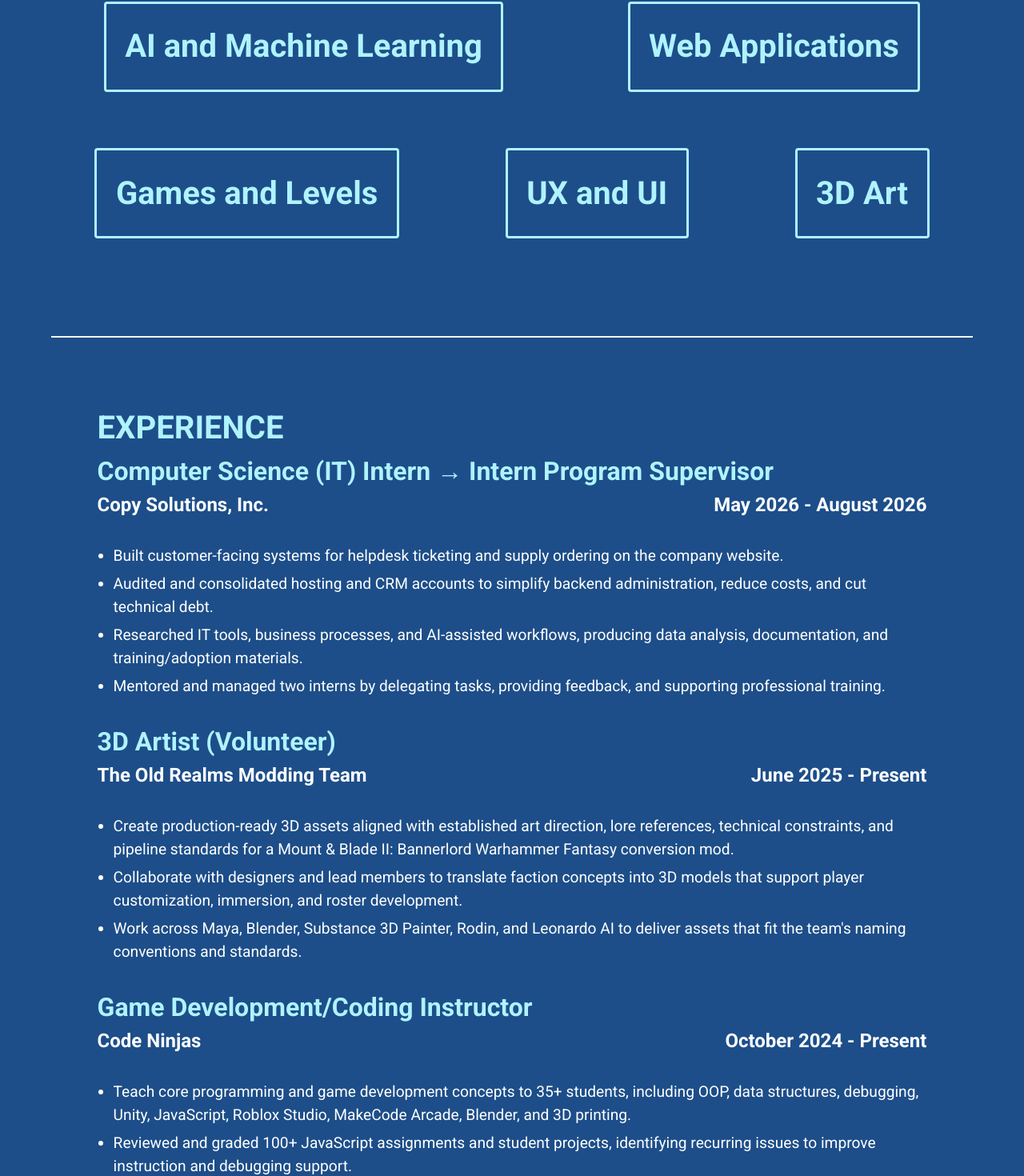
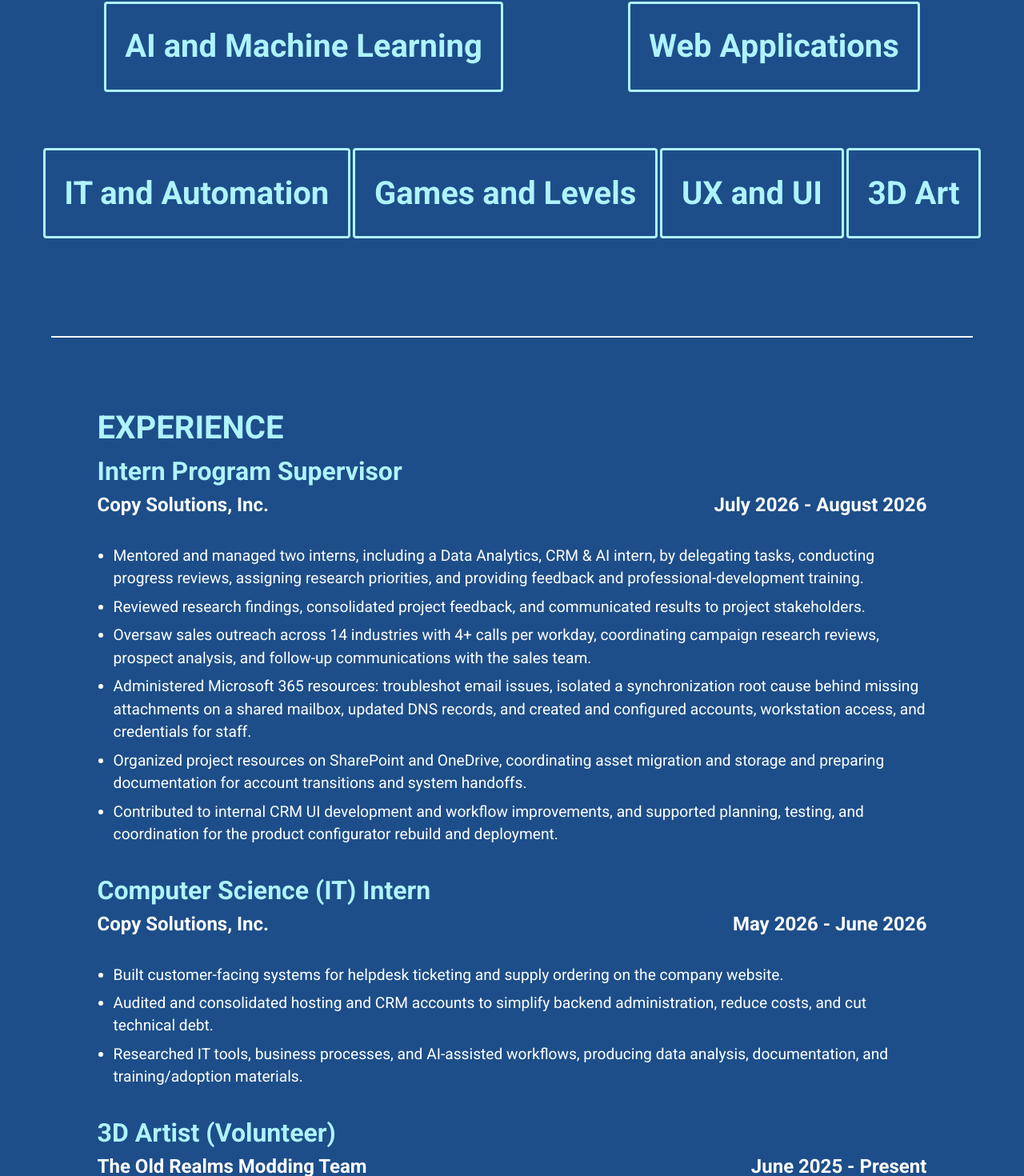
Before and after one commit to TheElliotGong/TheElliotGong.github.io, a React (Vite) app: page / in a window 1280 px wide. Shown: the part 1029-2499 px from the top of the page at 80% size. Built offline with nearby package versions, Linux system fonts and the light colour scheme.

Commit message:
Added new projects and other updates.

```diff
--- a/src/data/employment.json
+++ b/src/data/employment.json
@@ -1,13 +1,25 @@
 [
     {
-        "jobTitle": "Computer Science (IT) Intern → Intern Program Supervisor",
+        "jobTitle": "Intern Program Supervisor",
         "company": "Copy Solutions, Inc.",
-        "duration": "May 2026 - August 2026",
+        "duration": "July 2026 - August 2026",
+        "duties": [
+            "Mentored and managed two interns, including a Data Analytics, CRM & AI intern, by delegating tasks, conducting progress reviews, assigning research priorities, and providing feedback and professional-development training.",
+            "Reviewed research findings, consolidated project feedback, and communicated results to project stakeholders.",
+            "Oversaw sales outreach across 14 industries with 4+ calls per workday, coordinating campaign research reviews, prospect analysis, and follow-up communications with the sales team.",
+            "Administered Microsoft 365 resources: troubleshot email issues, isolated a synchronization root cause behind missing attachments on a shared mailbox, updated DNS records, and created and configured accounts, workstation access, and credentials for staff.",
+            "Organized project resources on SharePoint and OneDrive, coordinating asset migration and storage and preparing documentation for account transitions and system handoffs.",
+            "Contributed to internal CRM UI development and workflow improvements, and supported planning, testing, and coordination for the product configurator rebuild and deployment."
+        ]
+    },
+    {
+        "jobTitle": "Computer Science (IT) Intern",
+        "company": "Copy Solutions, Inc.",
+        "duration": "May 2026 - June 2026",
         "duties": [
             "Built customer-facing systems for helpdesk ticketing and supply ordering on the company website.",
             "Audited and consolidated hosting and CRM accounts to simplify backend administration, reduce costs, and cut technical debt.",
-            "Researched IT tools, business processes, and AI-assisted workflows, producing data analysis, documentation, and training/adoption materials.",
-            "Mentored and managed two interns by delegating tasks, providing feedback, and supporting professional training."
+            "Researched IT tools, business processes, and AI-assisted workflows, producing data analysis, documentation, and training/adoption materials."
         ]
     },
     {
@@ -25,10 +37,10 @@
         "company": "Code Ninjas",
         "duration": "October 2024 - Present",
         "duties": [
-            "Teach core programming and game development concepts to 35+ students, including OOP, data structures, debugging, Unity, JavaScript, Roblox Studio, MakeCode Arcade, Blender, and 3D printing.",
-            "Reviewed and graded 100+ JavaScript assignments and student projects, identifying recurring issues to improve instruction and debugging support.",
+            "Teach core programming and game development concepts to 35+ students, including OOP, data structures, functions, debugging, Unity, JavaScript, Roblox Studio, MakeCode Arcade, MCreator, Tinkercad, Blender, and 3D printing.",
+            "Review and grade 100+ JavaScript assignments and student projects from an ISTE-certified curriculum, identifying recurring issues to improve instruction and debugging support.",
             "Led 9+ STEM and game development camps supporting 90-100+ student projects, contributing to a 10% rise in full-time enrollments.",
-            "Maintain 15+ Windows workstations with 100% uptime, troubleshooting hardware/software issues and supporting account management.",
+            "Maintain 15+ Windows workstations with 100% uptime, troubleshooting hardware/software issues, supporting account management, and tracking assets.",
             "Communicate technical concepts to students and parents, including internet safety and cybersecurity guidance."
         ]
     },
@@ -51,6 +63,8 @@
             "Created, optimized, and validated 30-50+ 3D models, textures, and renders for marketing, advertising, and production pipelines.",
             "Performed topology cleanup, UV unwrapping, texturing, rendering, and quality checks to ensure production-ready assets.",
             "Built asset-management scripts and automated procedures that reduced maintenance time by 50%.",
+            "Maintained three test levels and virtual environments for rendering, development, and compositing workflows.",
+            "Prepared 12+ CG renders and 10+ textures/materials for Valorant-related marketing and promotional materials.",
             "Coordinated remotely with developers, stakeholders, and marketing teams to meet milestone deadlines across two client contracts."
         ]
     },
@@ -60,7 +74,8 @@
         "duration": "October 2020 - May 2024",
         "duties": [
             "Served up to 100 guests per shift while coordinating service flow with up to four peers.",
-            "Trained and mentored new team members and managed inventory and restocking for 50+ items while resolving customer concerns."
+            "Trained and mentored new team members, two of whom later moved into student management roles.",
+            "Managed inventory and restocking for 50+ items while resolving customer concerns and supporting daily operations."
         ]
     }
 ]
--- a/src/data/projectCategories.js
+++ b/src/data/projectCategories.js
@@ -8,6 +8,11 @@ export const projectCategories = [
     key: "web-apps",
     slug: "web-apps",
     label: "Web Applications",
+  },
+  {
+    key: "it",
+    slug: "it",
+    label: "IT and Automation",
   },
   {
     key: "games",
--- a/src/data/projects.json
+++ b/src/data/projects.json
@@ -1,8 +1,30 @@
 {
-    "ai":[
+    "ai": [
+        {
+            "name": "Satellite Launch Vehicle & Rideshare Configurator",
+            "year": "2026",
+            "description": {
+                "about": "A full-stack, AI-powered mission-planning web app built for the IBM AI Builders Challenge (Space Exploration track). It parses free-text satellite mission descriptions into structured requirements, then filters, ranks, and explains trade-offs across a launch-vehicle catalog.",
+                "whatIDid": "Designed and shipped the entire app solo in about a week: a five-stage Parse to Filter to Rank to Explain to Improve pipeline on the Gemini Flash API with deterministic regex/template fallbacks, document upload with PDF/DOCX text extraction, six export formats, a persisted settings system, an in-memory rate limiter, and a 193-test Jest suite across 10 suites.",
+                "teamSize": "Self",
+                "projectLength": "1 week",
+                "tools": "Next.js, React, TypeScript, Gemini Flash API, pdf-parse, mammoth, Jest, IBM Bob"
+            }
+        },
+        {
+            "name": "Project Bridge",
+            "year": "2026",
+            "description": {
+                "about": "An AI document-automation pipeline that uses OCR to scan PDFs, classify file types, and auto-route files, laying the foundation for a three-tiered desktop product with varying privilege levels and features.",
+                "whatIDid": "Architected the pipeline and benchmarked five OCR/LLM vision providers on cost, accuracy, and HIPAA/SOC 2 compliance to select the optimal vendor.",
+                "teamSize": "Self",
+                "projectLength": "3 months",
+                "tools": "Python, OCR, LLM Vision APIs"
+            }
+        },
         {
             "name": "Stained Glass Art Genetic Algorithm",
-            "year": "2026",
+            "year": "2026 - Present",
             "link": "https://github.com/TheElliotGong/Genetic-Art-Algorithm-part-2",
             "image": {
                 "src": "media/images/car_final.png",
@@ -26,10 +48,9 @@
                 "tools": "Google Apps Script, DeepAI"
             }
         }
-    ]
-    ,
+    ],
     "web-apps": [
-         {
+        {
             "name": "Web Log Analyzer",
             "year": "2025",
             "description": {
@@ -40,7 +61,7 @@
                 "tools": "Elasticsearch, Python"
             }
         },
-         {
+        {
             "name": "Soundstack",
             "year": "2025",
             "link": "https://soundstack.onrender.com/",
@@ -90,7 +111,7 @@
         },
         {
             "name": "Netflix Clone",
-            "year": "2023 - 2025",
+            "year": "2023 - 2026",
             "link": "https://netflix-clone-tysd.onrender.com",
             "image": {
                 "src": "media/images/netflix_clone.png",
@@ -116,6 +137,52 @@
                 "teamSize": "Self",
                 "projectLength": "4 weeks",
                 "tools": "Javascript, Node.js, Canvas, Web Audio, Webpack, HTML5, CSS3, Visual Studio Code"
+            }
+        }
+    ],
+    "it": [
+        {
+            "name": "Internal CRM Assistant",
+            "year": "2026",
+            "description": {
+                "about": "An AI-powered CRM assistant built on top of a company's existing Zoho account, extending the platform with AI-driven functionality instead of rebuilding it from the ground up.",
+                "whatIDid": "Built the assistant, integrated OneDrive and SharePoint for rapid database deployment and ongoing data synchronization, and assisted in migrating 100,000 client profiles to the new system.",
+                "teamSize": "3",
+                "projectLength": "2 months",
+                "tools": "Zoho CRM, Microsoft 365, SharePoint, OneDrive"
+            }
+        },
+        {
+            "name": "Product Configurator",
+            "year": "2026",
+            "description": {
+                "about": "An AI-powered product configurator connected to an in-house CRM tool that helps sales representatives tailor product recommendations and packages to each customer's needs.",
+                "whatIDid": "Supported planning, testing, and deployment coordination, covering virtual customization of 37 Xerox and Lexmark devices plus their supplies and add-ons, deployed internally to improve the workflows of five sales representatives.",
+                "teamSize": "3",
+                "projectLength": "2 months",
+                "tools": "Zoho CRM, AI-assisted development"
+            }
+        },
+        {
+            "name": "Infrastructure Consolidation",
+            "year": "2026",
+            "description": {
+                "about": "A technical consolidation of a small business's DNS, hosting, and email infrastructure across three business domains.",
+                "whatIDid": "Led the consolidation, including Cloudflare DNS setup, a zero-data-loss Google Workspace to Microsoft 365 migration of 150+ mailboxes, rebuilding three legacy WordPress sites, and authoring a sequenced four-to-eight-week execution plan that kept annual costs near $1,000.",
+                "teamSize": "2",
+                "projectLength": "4 months",
+                "tools": "Cloudflare, Microsoft 365, Google Workspace, WordPress, cPanel"
+            }
+        },
+        {
+            "name": "Sales Workstation Upgrade Assessment",
+            "year": "2026",
+            "description": {
+                "about": "A 10-seat fleet upgrade assessment delivering hardware, licensing, and phased migration recommendations under a $10K budget ceiling.",
+                "whatIDid": "Led the assessment and created three hardware and software tiers, producing management-ready recommendation slides, budget tables, and deployment timelines.",
+                "teamSize": "Self",
+                "projectLength": "1 month",
+                "tools": "Microsoft 365, Excel, PowerPoint"
             }
         }
     ],
@@ -308,7 +375,5 @@
                 "tools": "Maya, Blender, Substance 3D (Painter and Stager)"
             }
         }
-
     ]
-
 }
--- a/src/data/skills.json
+++ b/src/data/skills.json
@@ -1,10 +1,12 @@
 {
     "Frontend & Web": ["JavaScript", "TypeScript", "React.js", "Next.js", "Vue.js", "HTML5", "CSS3", "Vite", "Bootstrap", "Bulma", "PixiJS", "Howler.js"],
-    "Backend, Data & Cloud": ["Node.js", "Express.js", "MongoDB", "MySQL", "Supabase", "Redis", "Elasticsearch", "REST APIs", "Heroku", "Render", "Vercel", "CircleCI", "AWS", "Cloudflare"],
-    "Programming Languages": ["Python", "JavaScript", "TypeScript", "C#", "C++", "Java", "Dart"],
-    "AI & Machine Learning": ["LLMs (ChatGPT, Claude, DeepAI)", "GitHub Copilot", "Prompt Design", "Genetic Algorithms", "AI-Assisted Development", "Google Apps Script Automation"],
-    "IT & Systems": ["Windows", "Linux / Ubuntu", "Hardware Diagnostics", "Networking Fundamentals", "Microsoft 365", "Google Workspace", "VirtualBox", "Veyon", "User & Account Support"],
-    "UX, Product & Project": ["Figma", "UX Research", "Wireframing & Prototyping", "Agile / Scrum", "Sprint Planning", "Jira", "Trello", "Stakeholder Communication"],
-    "3D & Creative": ["Autodesk Maya", "Blender", "ZBrush", "Substance 3D Painter", "Substance 3D Stager", "Adobe Photoshop", "Unity", "Unreal Engine", "Hammer++", "3D Printing"],
-    "Teaching & Communication": ["Technical Instruction", "Curriculum Development", "Coding & Game Dev Camps", "Documentation", "Customer Service", "Cross-Functional Collaboration"]
+    "Backend, Data & Cloud": ["Node.js", "Express.js", "Next.js API Routes", "MongoDB", "MySQL", "Supabase", "Redis", "Elasticsearch", "REST APIs", "JSON / XML", "Zod Schema Validation", "Heroku", "Render", "Vercel", "AWS", "Cloudflare", "Cloudways", "WordPress Admin", "cPanel"],
+    "Programming Languages": ["Python", "JavaScript", "TypeScript", "C#", "C++", "Java", "Dart", "Bash", "PowerShell"],
+    "AI & Machine Learning": ["LLMs (Claude, ChatGPT, Gemini, DeepAI)", "Claude Code", "GitHub Copilot", "IBM Bob", "ChatGPT Codex", "Google AI Studio", "Prompt Design", "Structured-Output Parsing", "Genetic Algorithms & Optimization", "AI-Assisted Development", "Google Apps Script Automation"],
+    "Testing, Quality & DevOps": ["Jest", "ESLint", "Prettier", "CI/CD Workflows", "CircleCI", "Endpoint Testing", "Error Handling", "Deployment Reliability", "Asset Validation"],
+    "IT & Systems": ["Windows", "Linux / Ubuntu", "Hardware Diagnostics", "Networking Fundamentals", "Microsoft 365 Administration", "Exchange Online", "SharePoint Online", "OneDrive for Business", "DNS Record Management", "Google Workspace", "VirtualBox", "Veyon", "PuTTY / WinSCP / FileZilla", "User & Account Support"],
+    "Cybersecurity Awareness": ["Access Control Principles", "Permissions Management", "Log Review & Basic Analysis", "TCP/IP Fundamentals", "Firewall, Routing & VLAN Awareness", "End-User Security Awareness", "Secure API & Error-Handling Practices"],
+    "UX, Product & Project": ["Figma", "UX Research", "Personas", "Wireframing & Prototyping", "Information Architecture", "Agile / Scrum", "Sprint Planning", "Jira", "Trello", "Slack", "Zoho CRM", "Stakeholder Communication"],
+    "3D & Creative": ["Autodesk Maya", "Blender", "ZBrush", "Substance 3D Painter", "Substance 3D Stager", "Adobe Photoshop", "Adobe After Effects", "Adobe Premiere", "Unity", "Unreal Engine", "Roblox Studio", "Hammer++", "3D Printing"],
+    "Teaching & Communication": ["Technical Instruction", "Curriculum Development", "Coding & Game Dev Camps", "Documentation", "Onboarding Materials", "Customer Service", "Cross-Functional Collaboration"]
 }
```
Also changed, not shown: src/data/credentials.json (+37 -1 lines), 5 other files (tests, documents, lock files or other folders).
